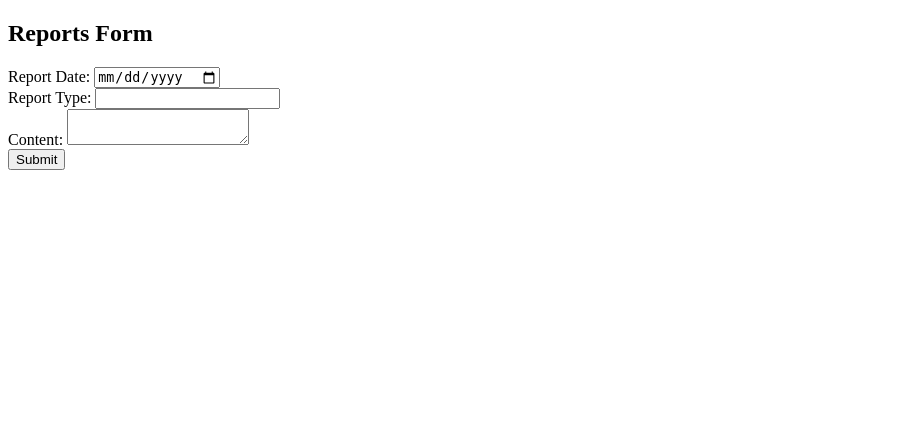
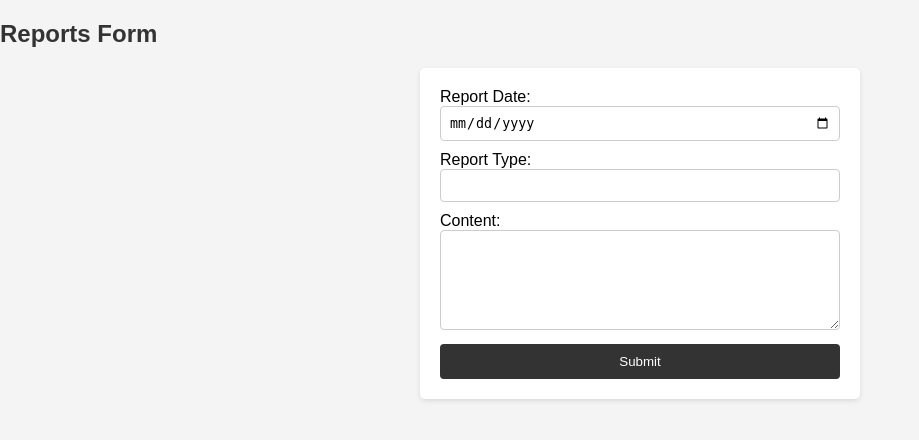
Before and after one commit to rugemana/Exam_WT_Rugemana_christian-222004192, a PHP site: page /report.php in a window 1280 px wide. Shown: the top 440 px of the page, without its empty margins (0-919 px from the left). Run offline with PHP 8.4, Linux system fonts and the light colour scheme.

Commit message:
Update report.php

```diff
--- a/report.php
+++ b/report.php
@@ -2,6 +2,54 @@
 <html>
 <head>
     <title>Reports Form</title>
+    <style>
+        body {
+            font-family: Arial, sans-serif;
+            background-color: #f4f4f4;
+            margin: 0;
+            padding: 0;
+        }
+        h2 {
+            color: #333;
+        }
+        form {
+            max-width: 400px;
+            margin: 20px auto;
+            padding: 20px;
+            background-color: #fff;
+            border-radius: 5px;
+            box-shadow: 0 2px 5px rgba(0,0,0,0.1);
+        }
+        input[type="date"], input[type="text"] {
+            width: 100%;
+            padding: 8px;
+            margin-bottom: 10px;
+            box-sizing: border-box;
+            border: 1px solid #ccc;
+            border-radius: 4px;
+        }
+        textarea {
+            width: 100%;
+            height: 100px;
+            padding: 8px;
+            margin-bottom: 10px;
+            box-sizing: border-box;
+            border: 1px solid #ccc;
+            border-radius: 4px;
+        }
+        input[type="submit"] {
+            width: 100%;
+            padding: 10px;
+            background-color: #333;
+            color: #fff;
+            border: none;
+            border-radius: 4px;
+            cursor: pointer;
+        }
+        input[type="submit"]:hover {
+            background-color: #555;
+        }
+    </style>
 </head>
 <body>
     <h2>Reports Form</h2>
```
